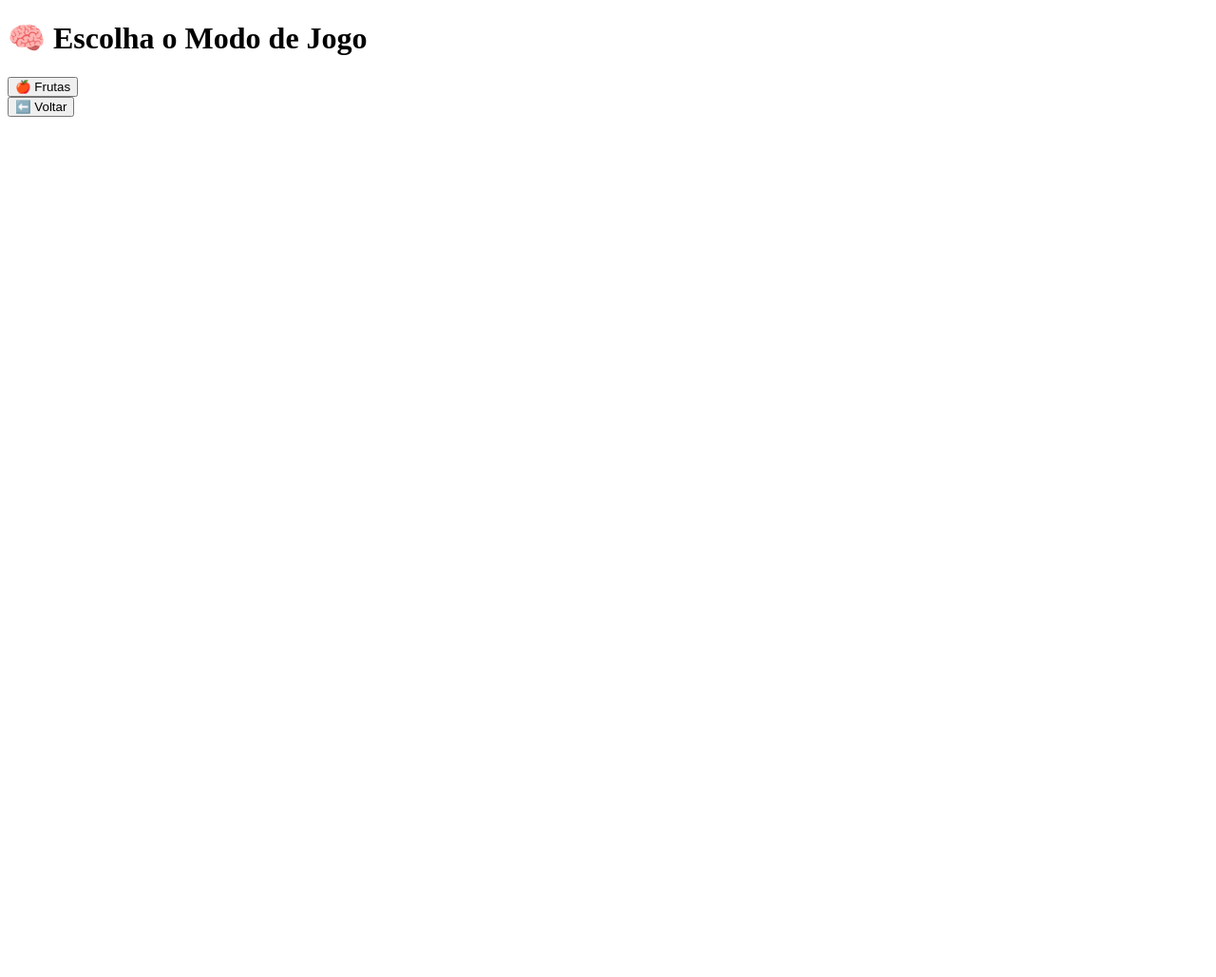
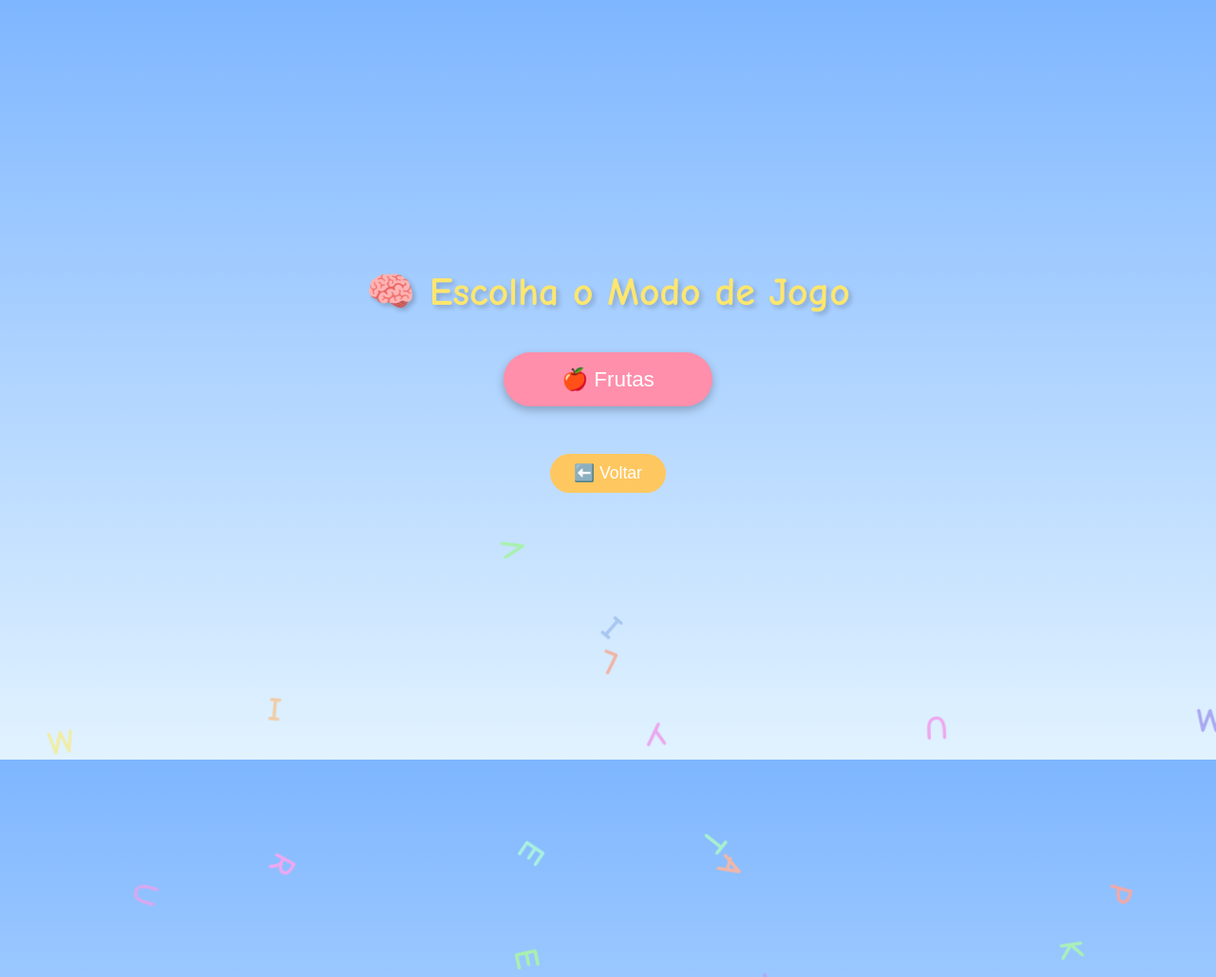
Before and after one commit to Simao478/WEB-1, a plain HTML site: page jogo 2.js/tela-modos.html in a window 1280 px wide. Shown: the top 1029 px of the page at 95% size. Before the commit the page ends 800 px from the top, so only its background shows below. Drawn offline with Linux system fonts and the light colour scheme.

Commit message:
Update tela-modos.html

```diff
--- a/jogo 2.js/tela-modos.html
+++ b/jogo 2.js/tela-modos.html
@@ -4,7 +4,7 @@
   <meta charset="UTF-8" />
   <meta name="viewport" content="width=device-width, initial-scale=1.0" />
   <title>Escolha o Modo - Adivinhe a Palavra</title>
-  <link rel="stylesheet" href="..//css/style-tela-modos.css">
+  <link rel="stylesheet" href="css/style-tela-modos.css">
 </head>
 <body>
   <!-- Letras de fundo animadas -->
@@ -20,6 +20,6 @@
     <button id="btnVoltar" class="voltar">⬅️ Voltar</button>
   </div>
 
-  <script src="..//js/script-tela-modos.js"></script>
+  <script src="js/script-tela-modos.js"></script>
 </body>
 </html>
```
